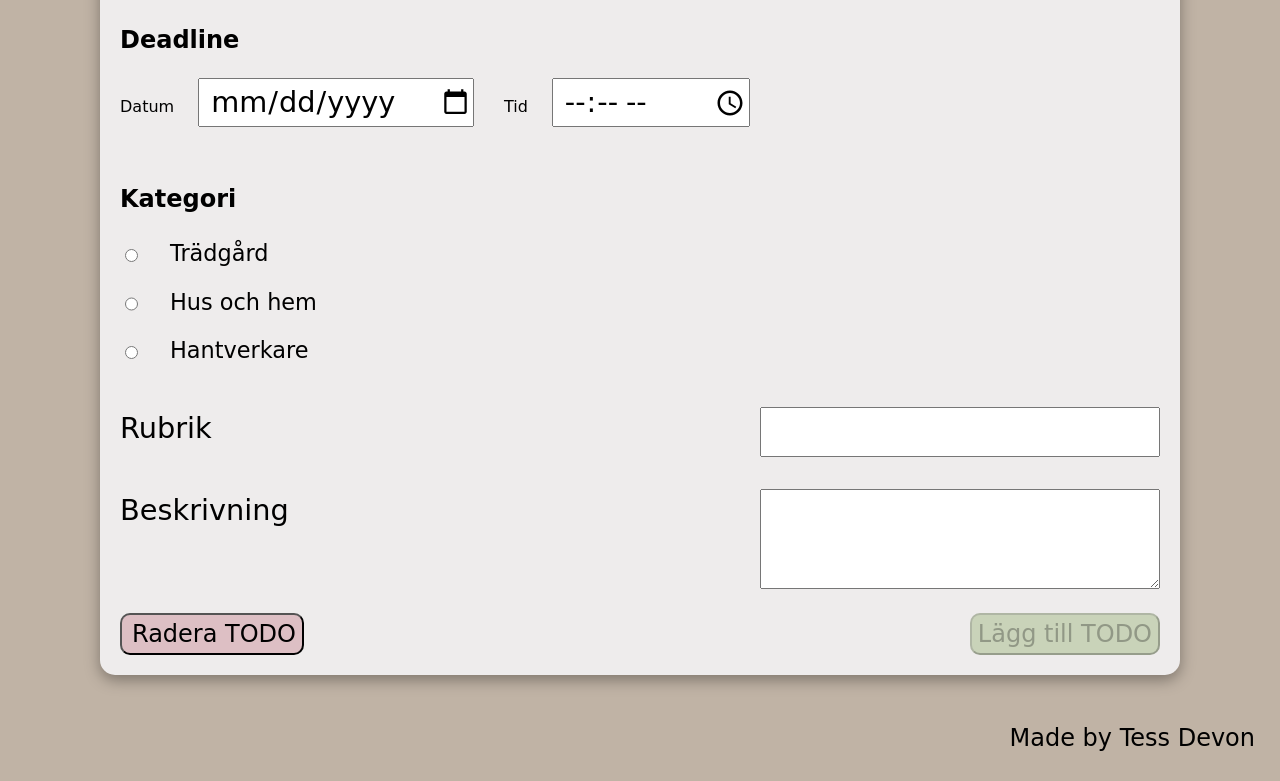
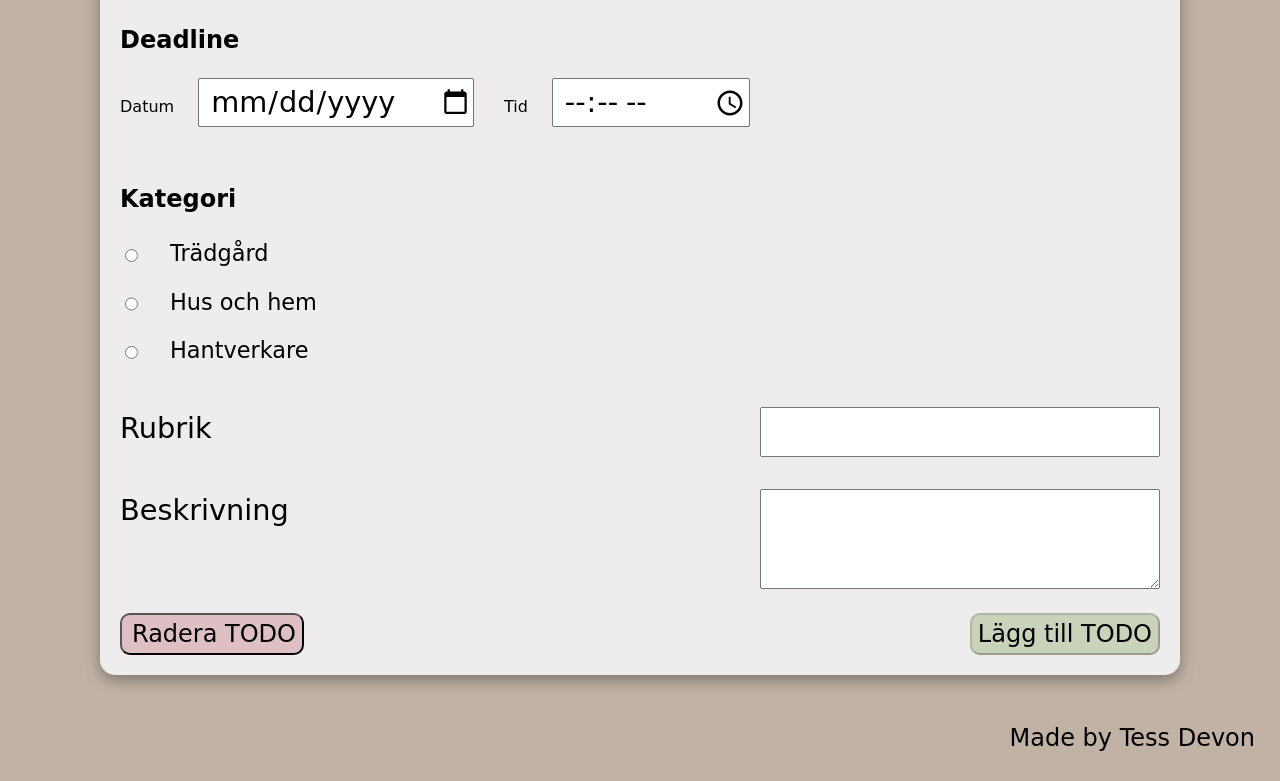
Before and after one commit to TessDevon/TodoAtHome, a website built with Vite: page index.html in a window 1280 px wide. Shown: the part 3180-3961 px from the top of the page. Built offline with nearby package versions, Linux system fonts and the light colour scheme; a web font is replaced by a local one.

Commit message:
Add color to text in bottons so it will be black in Ipad as well.

```diff
--- a/src/style/style.scss
+++ b/src/style/style.scss
@@ -7,6 +7,10 @@
 
 textarea, span, p, h2, button, input {
   font-family: 'Dekko', cursive;
+}
+
+button, .deliteTODOButton {
+  color: black;
 }
 
 /* -------------------------------------------------------------------------------
```
